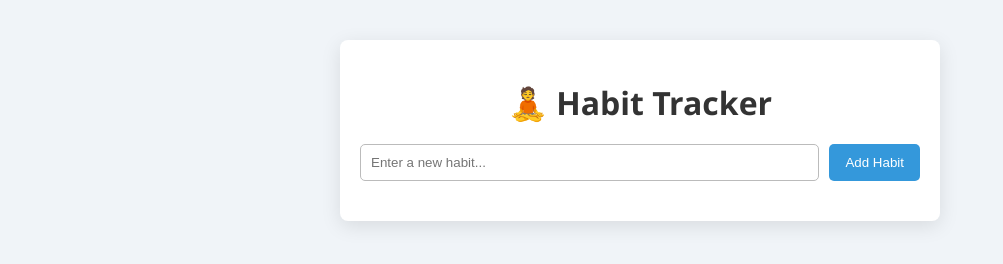
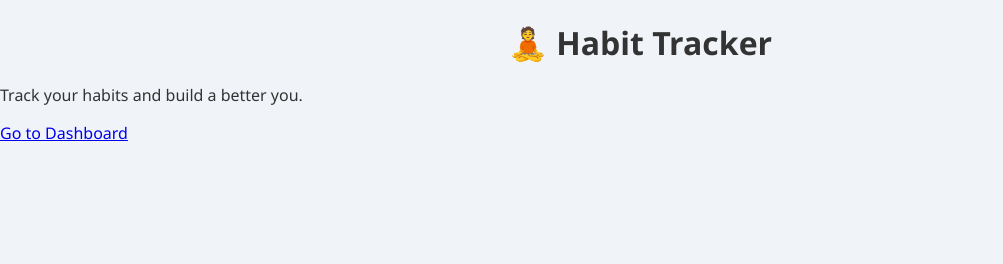
Before and after one commit to divyamaheswari7/Habit-Tracker, a plain HTML site: page index.html in a window 1280 px wide. Shown: the whole page, without its empty margins (0-1003 px from the left). Drawn offline with Linux system fonts and the light colour scheme; files that its build step writes are made by us from their sources.

Commit message:
Create index.html

```diff
--- a/index.html
+++ b/index.html
@@ -3,21 +3,14 @@
 <head>
   <meta charset="UTF-8" />
   <meta name="viewport" content="width=device-width, initial-scale=1.0"/>
-  <title>Habit Tracker</title>
-  <link rel="stylesheet" href="style.css" />
+  <title>Habit Tracker - Home</title>
+  <link rel="stylesheet" href="css/style.css" />
 </head>
 <body>
-  <div class="container">
+  <header class="header">
     <h1>🧘 Habit Tracker</h1>
-
-    <div class="form">
-      <input type="text" id="habitInput" placeholder="Enter a new habit..." />
-      <button id="addHabitBtn">Add Habit</button>
-    </div>
-
-    <div id="habitList" class="habits"></div>
-  </div>
-
-  <script src="script.js"></script>
+    <p>Track your habits and build a better you.</p>
+    <a href="dashboard.html" class="btn">Go to Dashboard</a>
+  </header>
 </body>
 </html>
```
